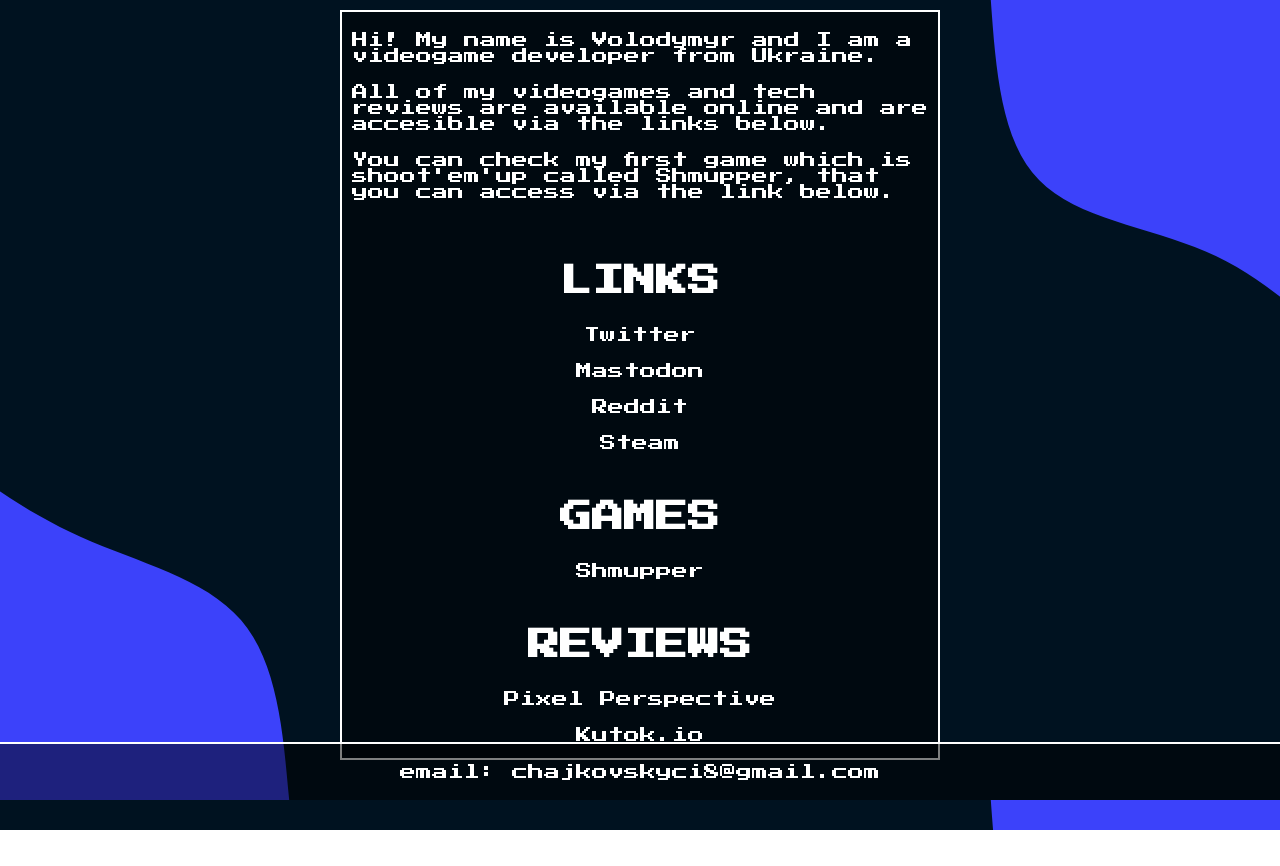
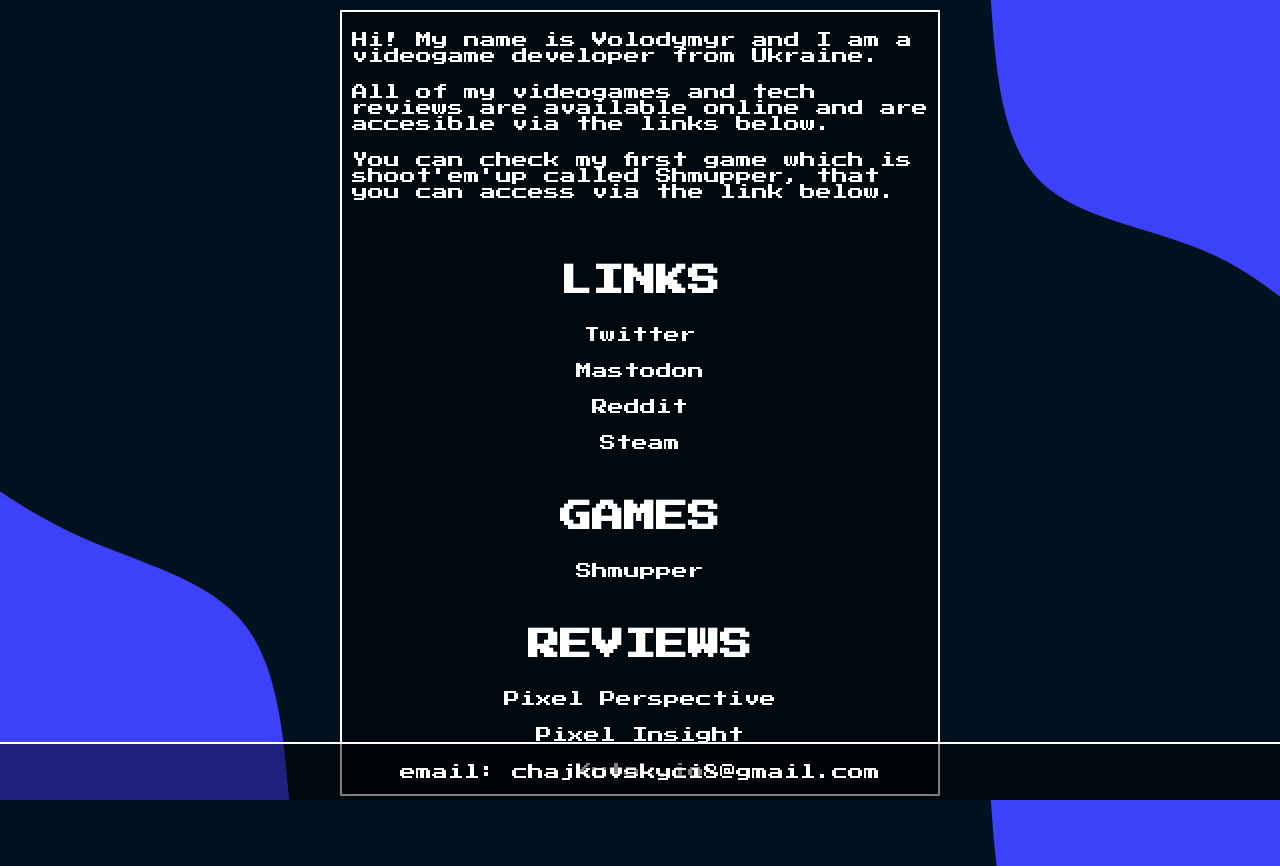
Before and after one commit to Ci8/cci81337.github.io, a plain HTML site: page docs/index.html in a window 1280 px wide. Before the commit the page ends 830 px from the top, so only its background shows below. Drawn offline with Linux system fonts and the light colour scheme.

Commit message:
0.6.5
Added Pixel Insight

```diff
--- a/docs/index.html
+++ b/docs/index.html
@@ -37,6 +37,8 @@
             <h2 class="text-special header">REVIEWS</h2>
             <a class="link" href="https://store.steampowered.com/curator/37402725/" target="_blank">Pixel
                 Perspective</a>
+            <a class="link" href="https://store.steampowered.com/curator/44053850/" target="_blank">Pixel
+                Insight</a>
             <a class="link" href="https://kutok.io/ci8ird" target="_blank">Kutok.io</a>
         </div>
 
```
